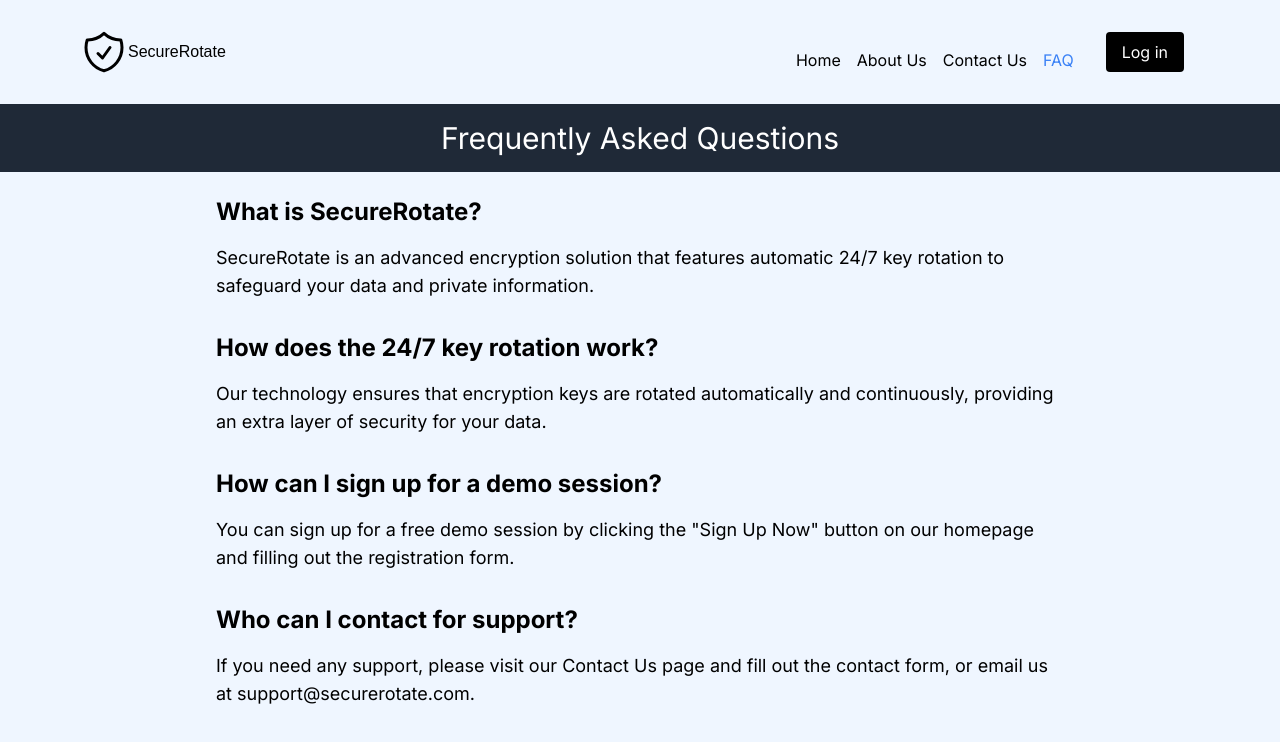
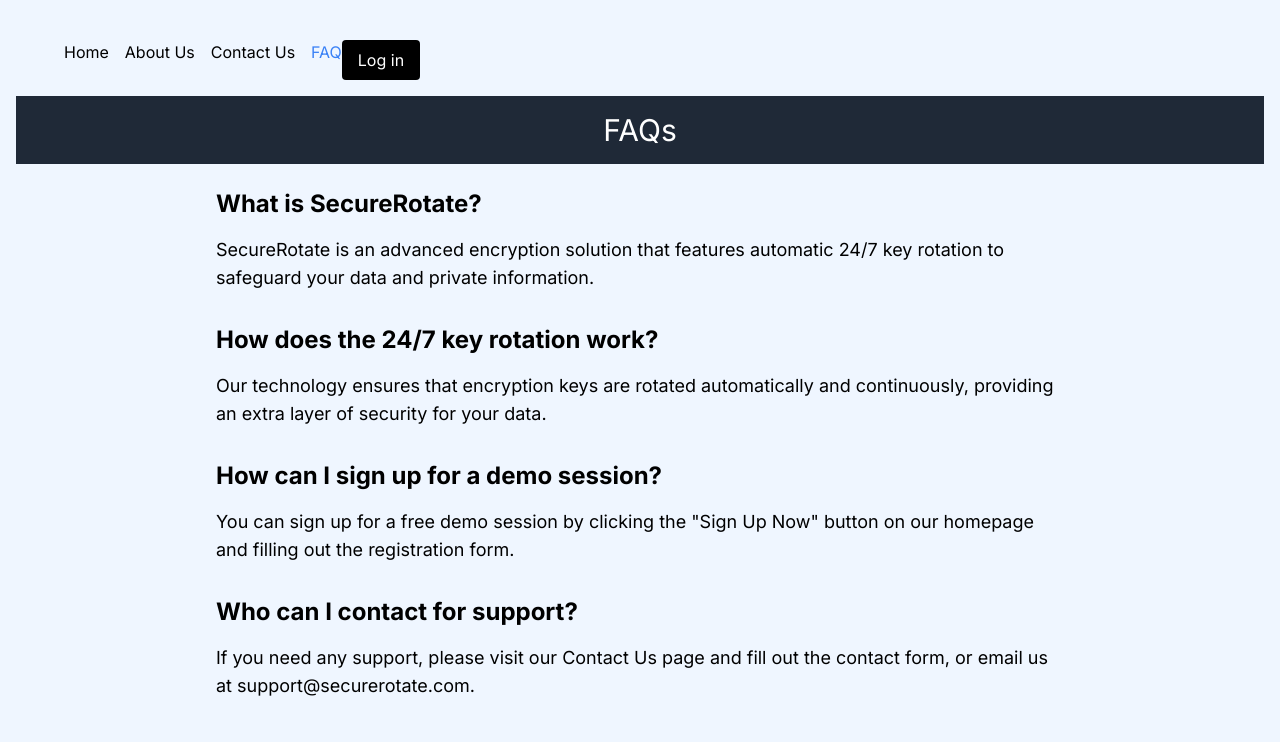
Before and after one commit to kips-hubs/next22, a Next.js app: page /faq in a window 1280 px wide. Shown: the top 742 px of the page. Built offline with nearby package versions, Linux system fonts and the light colour scheme; a web font is replaced by a local one.

Commit message:
landing page changes

```diff
--- /dev/null
+++ b/src/UI/index/Menu.tsx
@@ -0,0 +1,22 @@
+import SRLogo from "../logo/SRLogo";
+import HeaderLinks from "./header-nav";
+
+export default function HeaderMenu(){
+    return(
+        <header className="flex shadow-md p-4">
+          <div className="flex items-center">
+            <div className="ml-16 md:block hidden"><SRLogo /></div>
+          </div>
+          <div className="flex-grow flex justify-end items-end py-4 px-12">
+            <nav className="mr-8">
+              <ul className="flex space-x-4">
+                <HeaderLinks />
+              </ul>
+            </nav>
+            <div className="mr-8">
+              <button className="bg-black text-white py-2 px-4 rounded">Log in</button>
+            </div>
+          </div>
+        </header>
+    );
+}
--- a/src/UI/logo/SRLogo.tsx
+++ b/src/UI/logo/SRLogo.tsx
@@ -1,6 +1,6 @@
 import { ShieldCheckIcon } from "@heroicons/react/24/outline";
 
-import { lusitana } from "@/UI/fonts/fonts";
+import { lusitana } from "@/ui/fonts/fonts";
 
 export default function SRLogo(){
     return (
--- a/src/app/about/page.tsx
+++ b/src/app/about/page.tsx
@@ -1,12 +1,11 @@
 import React from 'react';
 import Head from 'next/head';
+import HeaderMenu from '@/ui/index/Menu';
 
 export default function Page() {
   return (
-    <div>
-      <Head>
-        <title>About Us - SecureRotate</title>
-      </Head>
+    <div className="flex flex-col px-4 pt-6">
+      <HeaderMenu />
       <header className="bg-gray-800 text-white py-4">
         <h1 className="text-center text-3xl">About Us</h1>
       </header>
--- a/src/app/contact/page.tsx
+++ b/src/app/contact/page.tsx
@@ -1,12 +1,11 @@
 import React from 'react';
 import Head from 'next/head';
+import HeaderMenu from '@/ui/index/Menu';
 
 export default function Page() {
   return (
-    <div>
-      <Head>
-        <title>Contact Us - SecureRotate</title>
-      </Head>
+    <div className="flex flex-col px-4 pt-6">
+      <HeaderMenu />
       <header className="bg-gray-800 text-white py-4">
         <h1 className="text-center text-3xl">Contact Us</h1>
       </header>
--- a/src/app/faq/page.tsx
+++ b/src/app/faq/page.tsx
@@ -1,14 +1,13 @@
 import React from 'react';
 import Head from 'next/head';
+import HeaderMenu from '@/ui/index/Menu';
 
 export default function Page() {
   return (
-    <div>
-      <Head>
-        <title>FAQ - SecureRotate</title>
-      </Head>
+    <div className="flex flex-col px-4 pt-6">
+      <HeaderMenu />
       <header className="bg-gray-800 text-white py-4">
-        <h1 className="text-center text-3xl">Frequently Asked Questions</h1>
+        <h1 className="text-center text-3xl">FAQs</h1>
       </header>
       <main className="max-w-4xl mx-auto p-6">
         <section className="mb-8">
@@ -29,5 +28,7 @@ export default function Page() {
         </section>
       </main>
     </div>
+
+
   );
 };
--- a/src/app/layout.tsx
+++ b/src/app/layout.tsx
@@ -1,9 +1,8 @@
 import type { Metadata } from "next";
 import "./globals.css";
-import HeaderLinks from "@/UI/home/header-nav";
-import { ShieldCheckIcon } from '@heroicons/react/24/outline';
-import { inter } from "@/UI/fonts/fonts";
-import SRLogo from "@/UI/logo/SRLogo";
+import HeaderLinks from "@/ui/index/header-nav";
+import { inter } from "@/ui/fonts/fonts";
+import SRLogo from "@/ui/logo/SRLogo";
 
 export const metadata: Metadata = {
   title: "Create Next App",
@@ -18,23 +17,6 @@ export default function RootLayout({
   return (
     <html lang="en">
       <body className={`${inter.className}  bg-blue-50`}>
-
-        <header className="flex shadow-md p-4">
-          <div className="flex items-center">
-            <div className="ml-16 md:block hidden"><SRLogo /></div>
-          </div>
-          <div className="flex-grow flex justify-end items-end py-4 px-12">
-            <nav className="mr-8">
-              <ul className="flex space-x-4">
-                <HeaderLinks />
-              </ul>
-            </nav>
-            <div className="mr-8">
-              <button className="bg-black text-white py-2 px-4 rounded">Log in</button>
-            </div>
-          </div>
-        </header>
-
         {children}
       </body>
     </html>
--- a/src/app/page.tsx
+++ b/src/app/page.tsx
@@ -2,12 +2,14 @@
 import Image from 'next/image';
 import React from 'react';
 import "./globals.css";
-import { lusitana, modern } from '@/UI/fonts/fonts';
+import { lusitana, modern } from '@/ui/fonts/fonts';
+import HeaderMenu from '@/ui/index/Menu';
 
 
 export default function Page() {
   return (
     <div className="flex flex-col px-4 pt-6">
+      <HeaderMenu />
       <main className="mt-4 flex flex-col grow gap-4 md:flex-row px-12">
         <section className="flex flex-col justify-center gap-6 p-6 bg-blue-50 md:w-1/2">
           <h1 className={`${lusitana.className} text-4xl font-bold`}>Revolutionize Your Data Security</h1>
```
Also changed, not shown: src/UI/index/header-nav.tsx (renamed from src/UI/home/header-nav.tsx).
